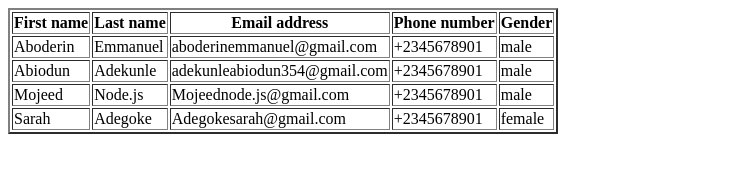
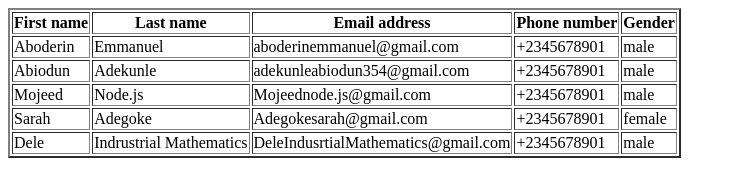
Before and after one commit to Abiodun001-world/Altschool-Africa, a plain HTML site: page table.html in a window 1280 px wide. Shown: the whole page, without its empty margins (0-736 px from the left). Drawn offline with Linux system fonts and the light colour scheme.

Commit message:
Altschool

```diff
--- a/table.html
+++ b/table.html
@@ -49,7 +49,13 @@
                     <td>+2345678901</td>
                     <td>female</td>
                     </tr>
-
+                    <tr>
+                        <td>Dele</td>
+                        <td>Indrustrial Mathematics</td>
+                        <td>DeleIndusrtialMathematics@gmail.com</td>
+                        <td>+2345678901</td>
+                        <td>male</td>
+                        </tr>
 
 
        </tbody>
```
